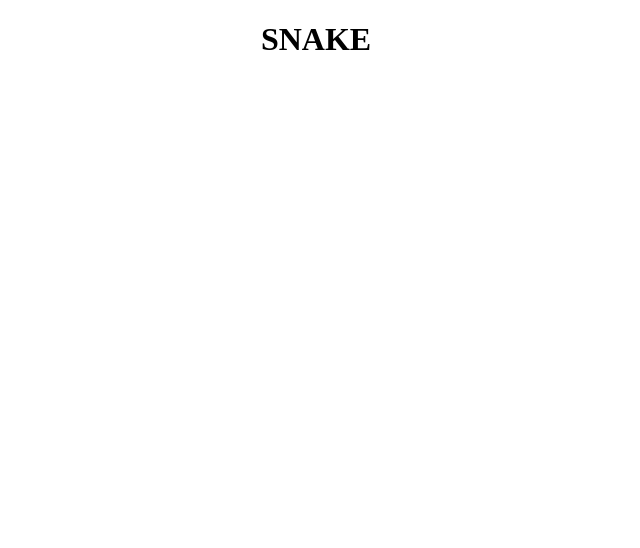
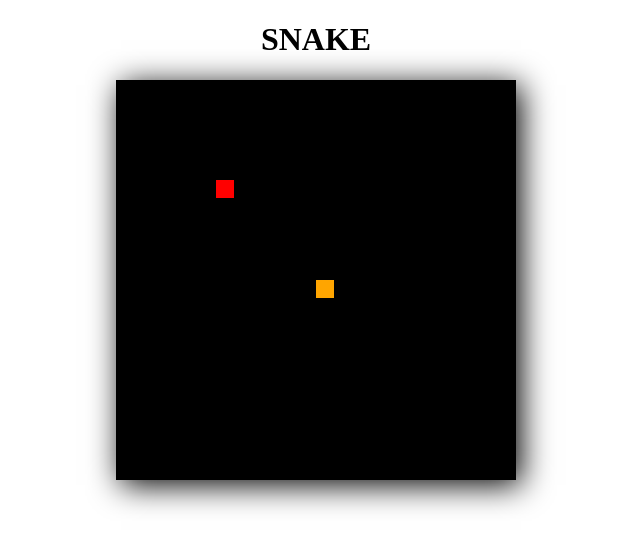
Before and after one commit to deutiaf/Snake, a plain HTML site: page index.html in a window 1280 px wide. Shown: the whole page, without its empty margins (324-964 px from the left). Drawn offline with Linux system fonts and the light colour scheme.

Commit message:
sauvegarde dune patie du projet

```diff
--- a/index.html
+++ b/index.html
@@ -6,6 +6,8 @@
     <meta name="viewport" content="width=device-width, initial-scale=1.0">
     <title>Document</title>
     <style>
+
+
         body{
             margin: 0;
             padding: 0;
@@ -14,11 +16,15 @@
             justify-content: center;
             align-items: center;
         }
+        canvas{
+            box-shadow: black 5px 5px 30px ;
+        }
     </style>
 </head>
 <body>
     <h1>SNAKE</h1>
     <canvas width="400" height="400" id="canvas"></canvas>
+
     <script src="index.js"></script>
 </body>
 </html>
--- a/index.js
+++ b/index.js
@@ -0,0 +1,113 @@
+const ctx= canvas.getContext('2d')
+
+class SnakePart{
+    constructor(x,y){
+        this.x =x
+        this.y=y
+    }
+}
+
+
+let speed = 7
+let tileCount=20 //numbers of tiles, 20 vertical and 20 horizontal
+let tileSize= canvas.width / tileCount -2; // size of the tile
+let headX =10 // position of the head snake
+let headY=10
+
+let xVelocity=0
+let yVelocity=0
+
+let appleX=5
+let appleY=5
+
+const SnakeParts=[]
+let tailLength=2
+// create a draw fonction that show the new animation on every screen refresh
+function draw(){
+    clearScreen()
+    changeSnakePosition() // fonction qui s'incremente seul , par rapport a la touche appuyee
+    checkAppleColision()
+    drawApple()// pour dessiner la nourriture sur l'ecran
+
+    drawSnake() // pour dessiner le serpent
+    setTimeout(draw,1000/speed) //pour le speed du serpent
+
+}
+
+function clearScreen(){
+    ctx.fillStyle='black'
+    ctx.fillRect(0,0, canvas.width, canvas.height)
+}
+
+function drawSnake(){
+
+
+    ctx.fillStyle='green'
+    for(let i=0; i<SnakeParts.length; i++){
+        let part = SnakeParts[i]
+        ctx.fillRect(part.x*tileCount,part.y*tileCount,tileSize,tileSize)
+    }
+
+    SnakeParts.push(new SnakePart(headX,headY)) // put a item at the end of the list next to the head then
+    if(SnakeParts.length > tailLength){
+        SnakeParts.shift() //we remove the furthers item fron the snake parts if we have more than our tail size
+    }
+
+
+    ctx.fillStyle='orange'
+    ctx.fillRect(headX*tileCount,headY*tileCount,tileSize,tileSize)
+}
+
+
+
+function changeSnakePosition(){
+    headX=headX + xVelocity
+    headY= headY +yVelocity
+}
+
+function drawApple(){
+    ctx.fillStyle='red'
+    ctx.fillRect(appleX*tileCount ,appleY*tileCount ,tileSize,tileSize)
+}
+
+function checkAppleColision(){
+    if(appleX === headX && appleY === headY){
+        appleX = Math.floor(Math.random()*tileCount)
+        appleY = Math.floor(Math.random()*tileCount)
+        tailLength++
+
+    }
+
+}
+// les evenements du clavier
+//up
+document.body.addEventListener('keydown',(event)=>{
+    if(event.keyCode ==38){
+        if(yVelocity==1){return;}
+       yVelocity=-1
+       xVelocity=0
+    }
+// down
+    if(event.keyCode ==40){
+        if(yVelocity==-1){return;}
+        yVelocity= 1
+        xVelocity=0
+     }
+
+     //left
+     if(event.keyCode ==37){
+        if(xVelocity==1){return}
+        yVelocity=0
+        xVelocity=-1
+     }
+ // right
+     if(event.keyCode ==39){
+        if(xVelocity==-1){return}
+         yVelocity= 0
+         xVelocity=1
+      }
+
+})
+
+
+draw()
```
